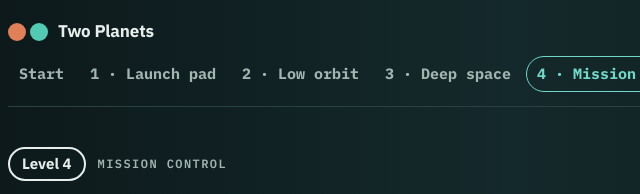
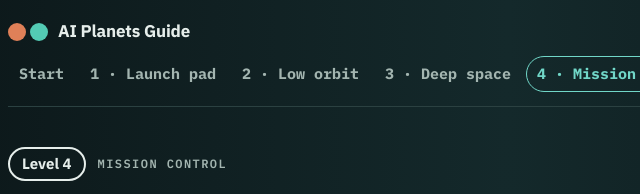
Before and after one commit to dmitrid1718-oss/aiplanets.guide, a plain HTML site: page level4.html in a window 1280 px wide. Shown: the top 194 px of the page, 132-772 px from the left. Drawn offline with Linux system fonts and the light colour scheme; no server answers.

Commit message:
Update guide branding to AI Planets Guide

```diff
--- a/level4.html
+++ b/level4.html
@@ -3,7 +3,7 @@
 <head>
 <meta charset="utf-8">
 <meta name="viewport" content="width=device-width,initial-scale=1,viewport-fit=cover">
-<title>Mission Control · Two Planets</title>
+<title>Mission Control · AI Planets Guide</title>
 
 <link rel="preconnect" href="https://fonts.googleapis.com">
 <link rel="stylesheet" href="https://fonts.googleapis.com/css2?family=IBM+Plex+Mono:wght@400;500;600;700&family=IBM+Plex+Sans:wght@400;500;600;700&display=swap">
@@ -14,7 +14,7 @@
 <div class="wrap" id="top">
 
   <nav class="topnav" aria-label="Guide sections">
-    <a class="brand" href="index.html"><span class="orbs" aria-hidden="true"><i></i><i></i></span><b>Two Planets</b></a>
+    <a class="brand" href="index.html"><span class="orbs" aria-hidden="true"><i></i><i></i></span><b>AI Planets Guide</b></a>
     <ul>
       <li><a href="index.html">Start</a></li>
       <li><a href="level1.html">1 · Launch pad</a></li>
```
